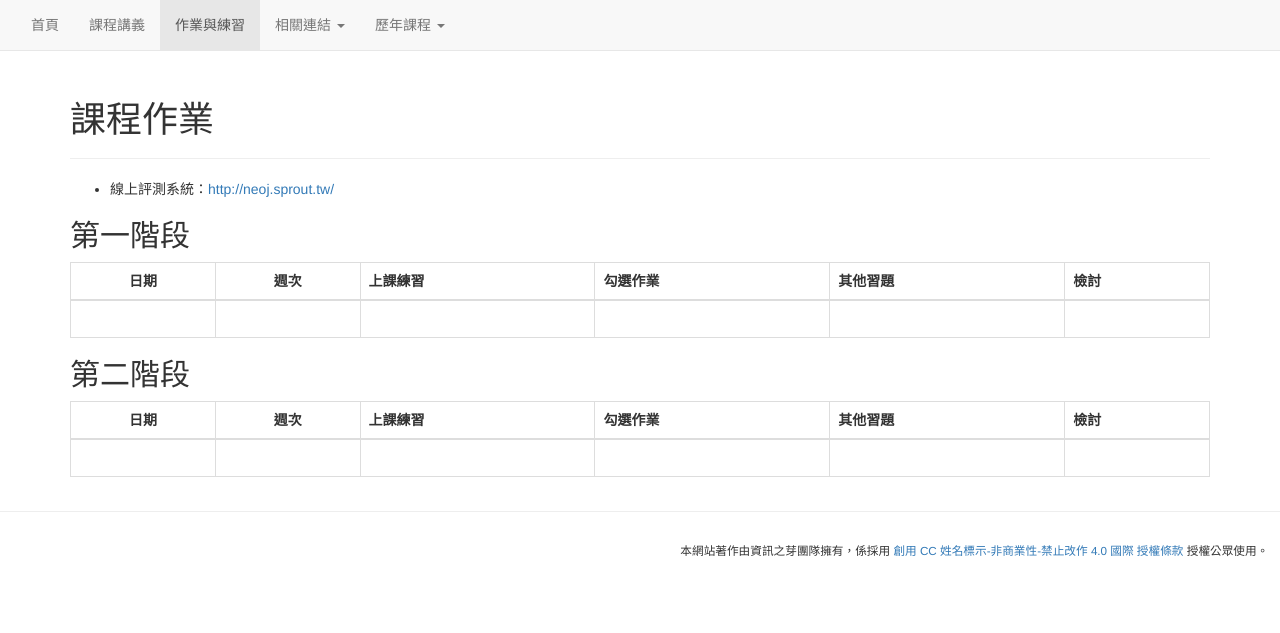
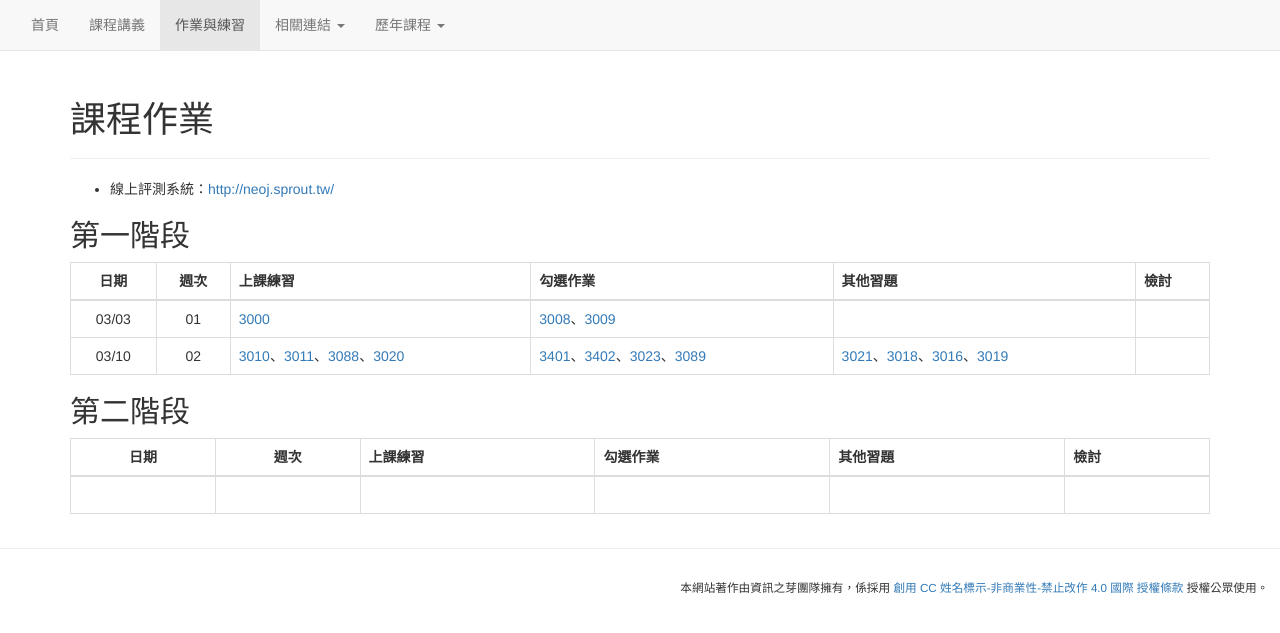
Before and after one commit to tw-csie-sprout/py2025, a Jekyll site: the page built from homework.md, in a window 1280 px wide. Shown: the top 633 px of the page. Built offline with Jekyll 4.4.1, drawn with Linux system fonts in a browser that asks for light colours.

Commit message:
Update homework.md

```diff
--- a/homework.md
+++ b/homework.md
@@ -11,7 +11,8 @@ title: "課程作業"
 {: .table .table-bordered}
 | 日期  | 週次 | 上課練習 | 勾選作業 | 其他習題 | 檢討 |
 | :---: | :--: | :---- | :---- | :----- | :-- |
-|  |  |  |  |  |  |
+| 03/03 | 01 | [3000](https://neoj.sprout.tw/problem/3000/) | [3008](https://neoj.sprout.tw/problem/3008/)、[3009](https://neoj.sprout.tw/problem/3009/) |  |  |
+| 03/10 | 02 | [3010](https://neoj.sprout.tw/problem/3010/)、[3011](https://neoj.sprout.tw/problem/3011/)、[3088](https://neoj.sprout.tw/problem/3088/)、[3020](https://neoj.sprout.tw/problem/3020/) | [3401](https://neoj.sprout.tw/problem/3401/)、[3402](https://neoj.sprout.tw/problem/3402/)、[3023](https://neoj.sprout.tw/problem/3023/)、[3089](https://neoj.sprout.tw/problem/3089/) | [3021](https://neoj.sprout.tw/problem/3021/)、[3018](https://neoj.sprout.tw/problem/3018/)、[3016](https://neoj.sprout.tw/problem/3016/)、[3019](https://neoj.sprout.tw/problem/3019/) |  |
 
 ## 第二階段
 
```
